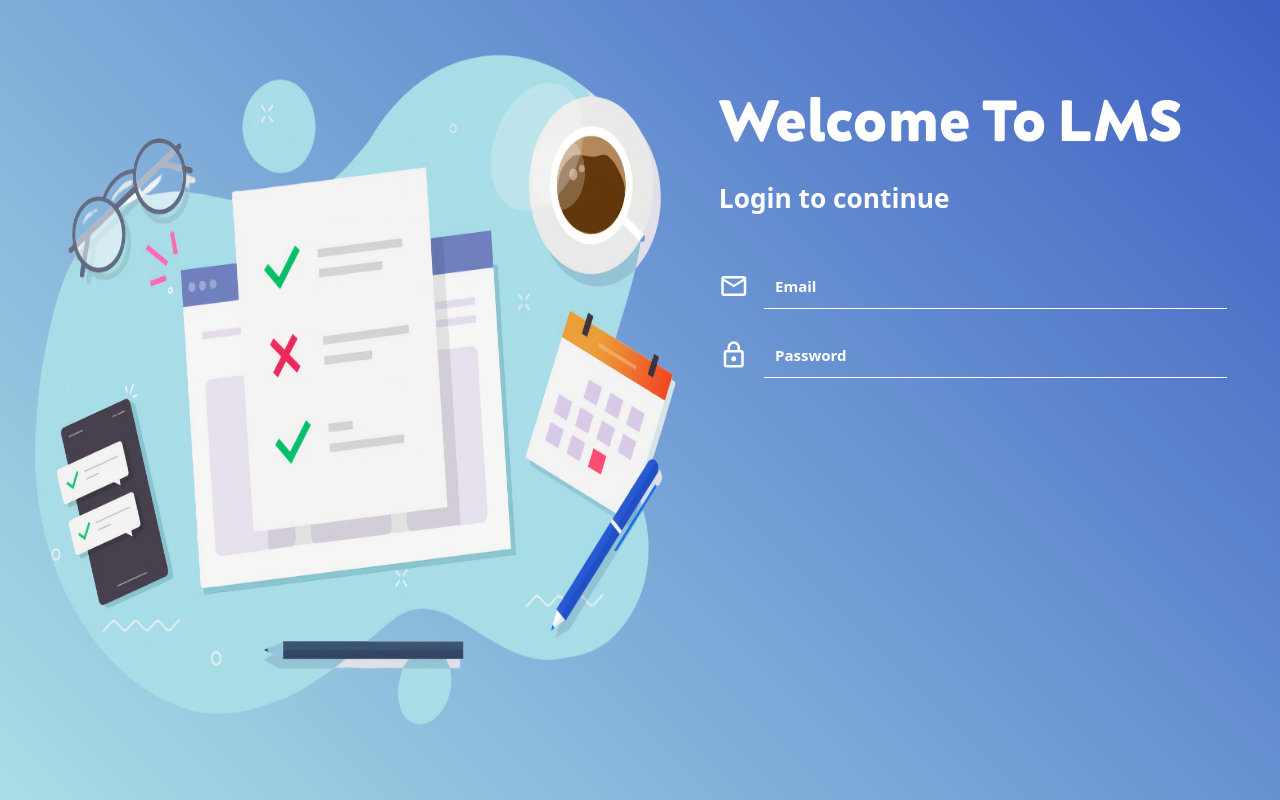
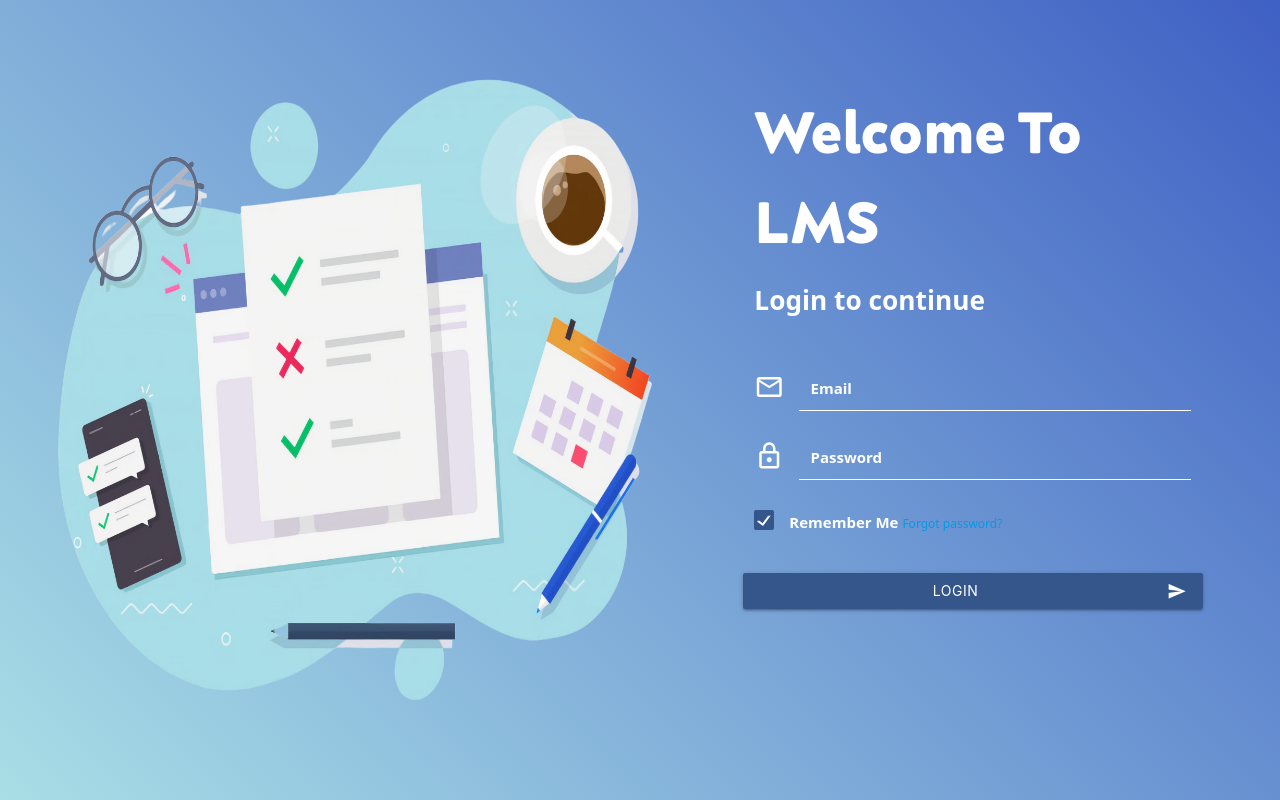
Before and after one commit to ErosiousHarsh/LMS-WebApp, a PHP site: page / in a window 1280 px wide. Run offline with PHP 8.4, Linux system fonts and the light colour scheme.

Commit message:
Updated index.php

```diff
--- a/css/stylesheet.css
+++ b/css/stylesheet.css
@@ -4,12 +4,13 @@
     src: url('../fonts/Neufreit.otf');
 }
 .whole {
-    position: absolute;
+    position: fixed;
     width: 100%;
     height: 100%;
     background-image: linear-gradient(45deg,#A9DEE6,#3f60c4);
 }
 .front {
+    position: relative;
     height: 100%;
     width: 100%;
 }
@@ -22,15 +23,42 @@
     background-position: left;
     background-size: contain;
     background-repeat: no-repeat;
+    animation: breathing 15s ease-out infinite normal;
 }
+
+  @keyframes breathing {
+    0% {
+      -webkit-transform: scale(0.9);
+      -ms-transform: scale(0.9);
+      transform: scale(0.9);
+    }
+
+    25% {
+      -webkit-transform: scale(1);
+      -ms-transform: scale(1);
+      transform: scale(1);
+    }
+
+    60% {
+      -webkit-transform: scale(0.9);
+      -ms-transform: scale(0.9);
+      transform: scale(0.9);
+    }
+
+    100% {
+      -webkit-transform: scale(0.9);
+      -ms-transform: scale(0.9);
+      transform: scale(0.9);
+    }
+  }
 .loginForm {
     position: relative;
-    padding: 2px;
+    padding: 2.5rem;
     width: 40%;
     height: 80%;
     margin-left: auto;
     margin-right: 4%;
-    top: 9%;
+    top: 6%;
 }
 .intro {
     color: white;
@@ -38,18 +66,68 @@
     font-family: heading;
     font-size: 4rem;
 }
+@media(max-width: 720px) {
+    .intro {
+        font-size: 2rem;
+    }
+    .backImg {
+        height: 30%;
+        width: 40%;
+        top: 0%;
+        background-position: center
+    }
+    .loginForm {
+        position: relative;
+        padding: 2px;
+        width: 80%;
+        height: 80%;
+        margin-left: auto;
+        margin-right: auto;
+        top: 30%;
+    }
+}
 .bold {
     font-weight: bolder!important;
-}
-.validate {
-    border-bottom-color: white!important;
 }
 .validate:hover, .validate:focus {
     border-bottom-color: blue!important;
 }
-.icon-white {
-    color: white!important;
+.input-field label {
+    color: white;
 }
-.icon-active {
-    color: blue!important;
+input[type=email]:not(.browser-default):focus:not([readonly])+label, input[type=password]:not(.browser-default):focus:not([readonly])+label {
+    color: #34568B;
 }
+input[type=password]:not(.browser-default), input[type=email]:not(.browser-default) {
+    border: none;
+    border-bottom: 1px solid white;
+    box-shadow: 1 1px 0 0 white;
+}
+.input-field .prefix {
+    color: white;
+}
+.input-field .prefix.active {
+    color: #34568B;
+}
+.input-field .label.active, .input-field .label {
+    color: #34568B;
+}
+.loginBtn {
+    background: #34568B;
+}
+.loginBtn:hover {
+    background: #3f60c4
+}
+[type="checkbox"].filled-in:checked+span:not(.lever):after {
+    top: 0;
+    width: 20px;
+    height: 20px;
+    border: 2px solid #34568B;
+    background-color: #34568B;
+    z-index: 0;
+}
+.loginBtn:focus {
+    background: #34568B;
+    box-shadow: 1 1px 0 0 #A9DEE6;
+    border-color: white;
+}
--- a/index.php
+++ b/index.php
@@ -26,6 +26,20 @@
                             <input id="icon_password" type="password" class="validate bold">
                             <label for="icon_password" class="bold icon-white">Password</label>
                         </div>
+                        <div class="row mt-4">
+                            <p>
+                                <label>
+                                    <input type="checkbox" class="filled-in" checked="checked" />
+                                    <span class="text-white bold">Remember Me</span>
+                                </label>
+                                <label>
+                                    <a class="# mr-auto" href="#">Forgot password?</a>
+                                </label>
+                            </p>
+                            <button class="mt-4 btn waves-effect waves-light loginBtn" type="submit" name="action">Login
+                                <i class="material-icons right">send</i>
+                            </button>
+                        </div>
                     </form>
                 </div>
             </div>
```
